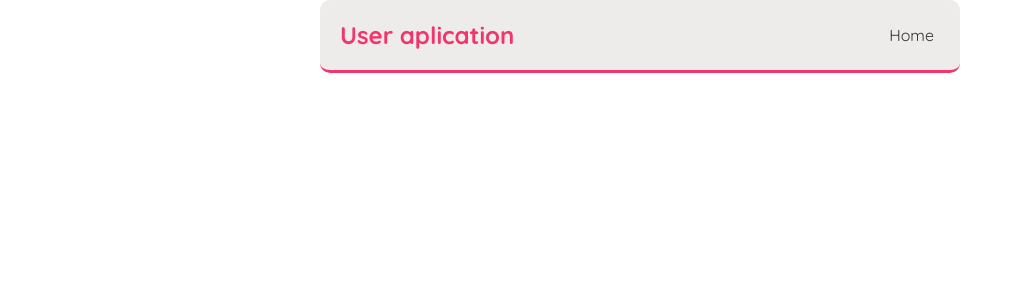
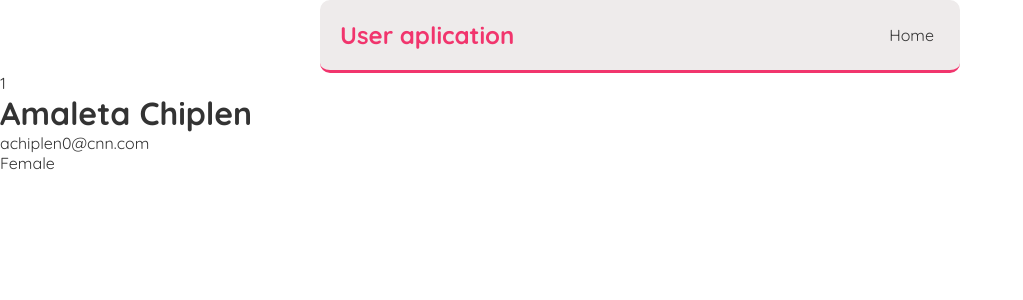
Before and after one commit to BranimirMaksimovic/UserApp1, a React (Create React App) app: page /users/1 in a window 1280 px wide. Shown: the top 300 px of the page, without its empty margins (0-1023 px from the left). Built offline with nearby package versions, Linux system fonts and the light colour scheme.

Commit message:
find-user

```diff
--- a/src/App.js
+++ b/src/App.js
@@ -2,8 +2,9 @@ import data from "./data/data.json";
 import { useState } from "react";
 import Navbar from "./components/Navbar";
 
-import { Routes, Route, useNavigate } from "react-router-dom";
+import { Routes, Route } from "react-router-dom";
 import Home from "./components/pages/Home";
+import User from "./components/pages/User";
 
 function App() {
   const [users, setUsers] = useState(data.users);
@@ -16,7 +17,9 @@ function App() {
       <div className="content">
         <Routes>
           <Route path="/" element={<Home users={users} />} />
-          <Route path=""></Route>
+          <Route path="users">
+            <Route path=":userId" element={<User findUser={findUser} />} />
+          </Route>
         </Routes>
       </div>
     </div>
--- a/src/components/Navbar.js
+++ b/src/components/Navbar.js
@@ -6,6 +6,7 @@ const Navbar = () => {
       <h1>User aplication</h1>
       <div className="links">
         <Link to="/">Home</Link>
+        {/* <Link to=":userId">User</Link> */}
       </div>
     </nav>
   );
--- a/src/components/UserTile.js
+++ b/src/components/UserTile.js
@@ -1,3 +1,5 @@
+import { Link } from "react-router-dom";
+
 const UserTile = ({ id, first_name, last_name, email, gender }) => {
   return (
     <div className="user-list-preview">
@@ -12,6 +14,9 @@ const UserTile = ({ id, first_name, last_name, email, gender }) => {
         <strong>Gender:</strong>
         {gender}
       </p>
+      <p>
+        <Link to={`/users/${id}`}>Go to user</Link>
+      </p>
     </div>
   );
 };
--- /dev/null
+++ b/src/components/pages/User.js
@@ -0,0 +1,25 @@
+import { useParams } from "react-router-dom";
+
+const User = ({ findUser }) => {
+  let { userId } = useParams();
+
+  let user = findUser(userId);
+
+  if (!userId) return <div>userId udefind</div>;
+  if (!user) return <div>User with thet id not found</div>;
+  return <UserInformation {...user} />;
+};
+
+const UserInformation = ({ id, first_name, last_name, email, gender }) => {
+  return (
+    <div>
+      {id}
+      <h1>
+        {first_name} {last_name}
+      </h1>
+      <p> {email} </p>
+      <p> {gender} </p>
+    </div>
+  );
+};
+export default User;
--- a/src/index.css
+++ b/src/index.css
@@ -5,6 +5,7 @@
   font-family: "Quicksand";
   color: #333;
 }
+
 .navbar {
   padding: 20px;
   display: flex;
@@ -40,8 +41,9 @@
 
 .user-list {
   display: grid;
-  grid-template-columns: repeat(auto-fill, minmax(20rem, 22rem));
+  grid-template-columns: repeat(auto-fill, minmax(20rem, 24rem));
   grid-auto-rows: minmax(12rem, 16rem);
   justify-content: center;
   align-items: center;
+  gap: 15px;
 }
```
Also changed, not shown: src/context/UserStore.js (deleted, +0 -7 lines).
